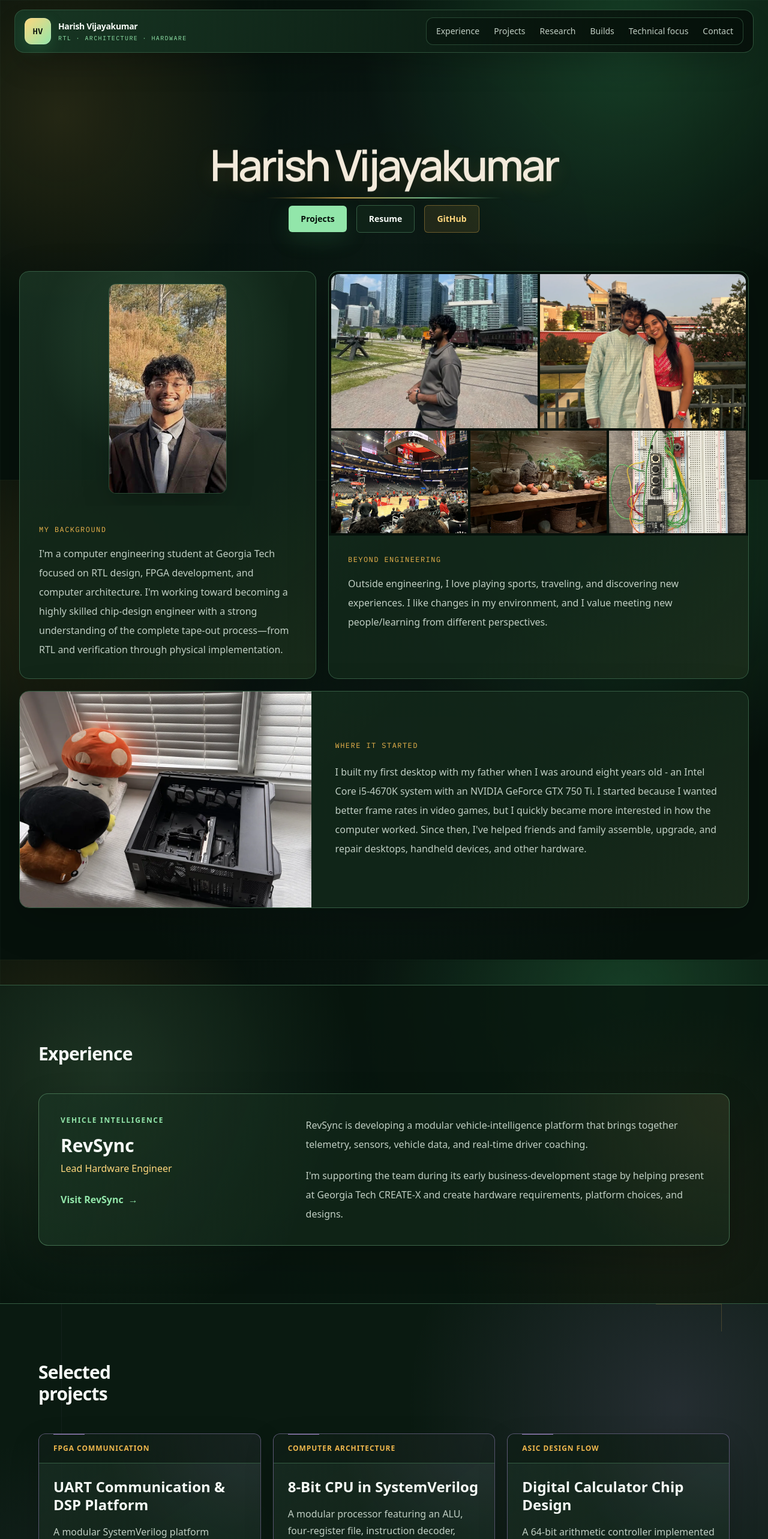
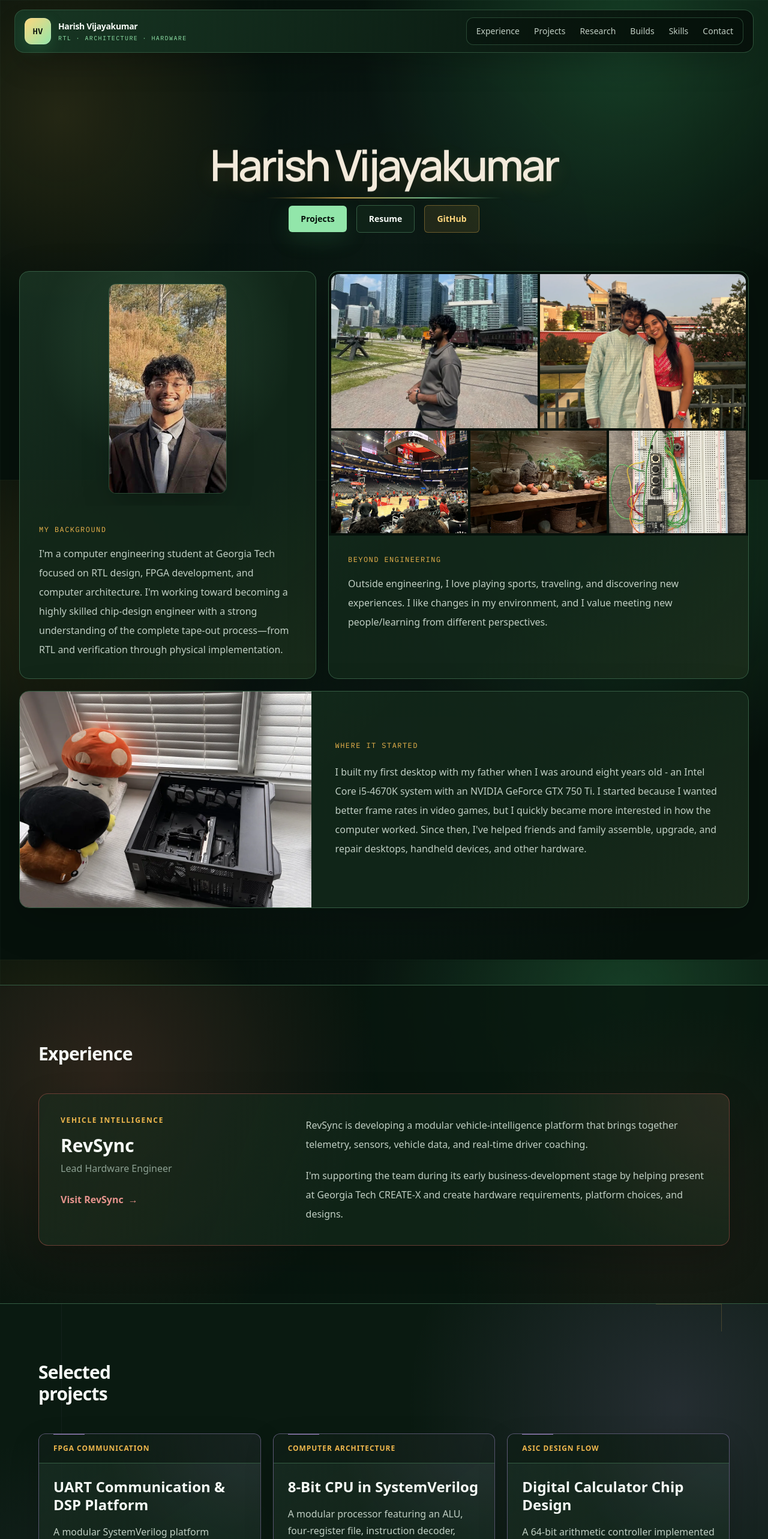
Before and after one commit to harishvjk27/harish-portfolio, a Next.js app: page / in a window 1280 px wide. Shown: the top 2566 px of the page at 60% size. Built offline with nearby package versions, Linux system fonts and the light colour scheme.

Commit message:
Refine experience and skills section styling

```diff
--- a/src/app/globals.css
+++ b/src/app/globals.css
@@ -173,11 +173,19 @@ body {
   --nav-accent: 239, 183, 77;
 }
 
+.section-nav-link--red {
+  --nav-accent: 184, 87, 79;
+}
+
+.section-nav-link--copper {
+  --nav-accent: 205, 132, 77;
+}
+
 .section-nav-link:hover,
 .section-nav-link:focus-visible {
-  color: rgb(var(--nav-accent));
-  background: rgba(var(--nav-accent), 0.14);
-  box-shadow: inset 0 0 0 1px rgba(var(--nav-accent), 0.26);
+  color: rgb(var(--nav-accent)) !important;
+  background: rgba(var(--nav-accent), 0.18) !important;
+  box-shadow: inset 0 0 0 1px rgba(var(--nav-accent), 0.38);
 }
 
 .section-nav-link:focus-visible {
@@ -228,16 +236,52 @@ body {
 .experience-section {
   background-color: rgba(8, 22, 14, 0.84);
   background-image:
-    radial-gradient(circle at 14% 28%, rgba(146, 230, 170, 0.13), transparent 26rem),
-    radial-gradient(circle at 88% 78%, rgba(205, 132, 77, 0.08), transparent 24rem);
+    radial-gradient(circle at 14% 28%, rgba(184, 87, 79, 0.19), transparent 28rem),
+    radial-gradient(circle at 88% 78%, rgba(184, 87, 79, 0.1), transparent 24rem) !important;
 }
 
 .experience-card {
-  border-color: rgba(146, 230, 170, 0.34);
+  border-color: rgba(184, 87, 79, 0.5) !important;
+  background-color: rgba(18, 39, 26, 0.8) !important;
   background-image:
-    linear-gradient(110deg, rgba(146, 230, 170, 0.055), transparent 42%),
-    radial-gradient(circle at 100% 0, rgba(205, 132, 77, 0.1), transparent 20rem);
+    radial-gradient(circle at 100% 0, rgba(184, 87, 79, 0.14), transparent 20rem),
+    linear-gradient(110deg, rgba(184, 87, 79, 0.05), transparent 46%) !important;
   box-shadow: 0 22px 60px rgba(0, 0, 0, 0.2);
+}
+
+.experience-link {
+  color: #e4938c;
+}
+
+.experience-kicker {
+  color: var(--amber);
+}
+
+.experience-role {
+  color: var(--text-dim);
+}
+
+.experience-link:hover {
+  color: #ffd2ce;
+}
+
+.technical-focus-section {
+  --card-accent: 205, 132, 77;
+  background-color: rgba(6, 17, 11, 0.42);
+  background-image: none !important;
+}
+
+.technical-focus-section .skill-chip {
+  color: var(--text-muted);
+  border-color: rgba(var(--card-accent), 0.5) !important;
+  background-color: rgba(18, 39, 26, 0.75) !important;
+  box-shadow: 0 16px 48px rgba(0, 0, 0, 0.14);
+}
+
+.technical-focus-section .skill-chip:hover {
+  color: var(--text-muted);
+  border-color: rgba(var(--card-accent), 0.7) !important;
+  background-color: rgba(25, 56, 36, 0.9) !important;
 }
 
 .build-section.circuit-section {
--- a/src/app/page.tsx
+++ b/src/app/page.tsx
@@ -11,11 +11,11 @@ import {
 } from "../data/portfolio";
 
 const navItems = [
-  { label: "Experience", href: "#experience", tone: "green" },
+  { label: "Experience", href: "#experience", tone: "red" },
   { label: "Projects", href: "#projects", tone: "purple" },
   { label: "Research", href: "#publications", tone: "blue" },
   { label: "Builds", href: "#builds", tone: "yellow" },
-  { label: "Technical focus", href: "#technical-focus", tone: "green" },
+  { label: "Skills", href: "#skills", tone: "copper" },
   { label: "Contact", href: "#contact", tone: "green" },
 ];
 
@@ -238,16 +238,16 @@ export default function Home() {
               <article key={experience.organization} className="experience-card rounded-2xl border bg-surface/80 p-7 sm:p-9">
                 <div className="grid gap-8 lg:grid-cols-[0.72fr_1.28fr] lg:items-start">
                   <div>
-                    <p className="text-xs font-semibold uppercase tracking-[0.14em] text-green-light">
+                    <p className="experience-kicker text-xs font-semibold uppercase tracking-[0.14em]">
                       {experience.context}
                     </p>
                     <h3 className="mt-4 text-3xl font-semibold">{experience.organization}</h3>
-                    <p className="mt-2 text-amber-light">{experience.role}</p>
+                    <p className="experience-role mt-2">{experience.role}</p>
                     <a
                       href={experience.href}
                       target="_blank"
                       rel="noreferrer"
-                      className="mt-7 inline-flex items-center gap-2 font-semibold text-green-light transition hover:text-green-pale"
+                      className="experience-link mt-7 inline-flex items-center gap-2 font-semibold transition"
                     >
                       Visit RevSync <span aria-hidden="true">→</span>
                     </a>
@@ -322,9 +322,7 @@ export default function Home() {
         <div className="mx-auto max-w-7xl">
           <div className="grid gap-6 md:grid-cols-[240px_1fr] md:items-end">
             <h2 className="text-3xl font-semibold tracking-tight">PC builds</h2>
-            <p className="max-w-2xl leading-7 text-muted-text">
-              Systems I have assembled for myself and friends, with attention to compatibility, thermals, cable routing, and dependable daily use.
-            </p>
+
           </div>
           <div className="mt-12 grid gap-5 sm:grid-cols-2 xl:grid-cols-4">
             {pcBuilds.map((build) => (
@@ -383,10 +381,10 @@ export default function Home() {
         </div>
       </section>
 
-      <section id="technical-focus" className="accent-section border-t border-panel-border px-6 py-20 sm:py-24 lg:px-8">
+      <section id="skills" className="technical-focus-section border-t border-panel-border px-6 py-20 sm:py-24 lg:px-8">
         <div className="mx-auto grid max-w-6xl gap-8 md:grid-cols-[260px_1fr]">
           <div>
-            <h2 className="text-3xl font-semibold tracking-tight">Technical focus</h2>
+            <h2 className="text-3xl font-semibold tracking-tight">Skills</h2>
             <p className="mt-3 leading-7 text-muted-text">
               Tools and subjects I use across coursework, research, and personal projects.
             </p>
```
